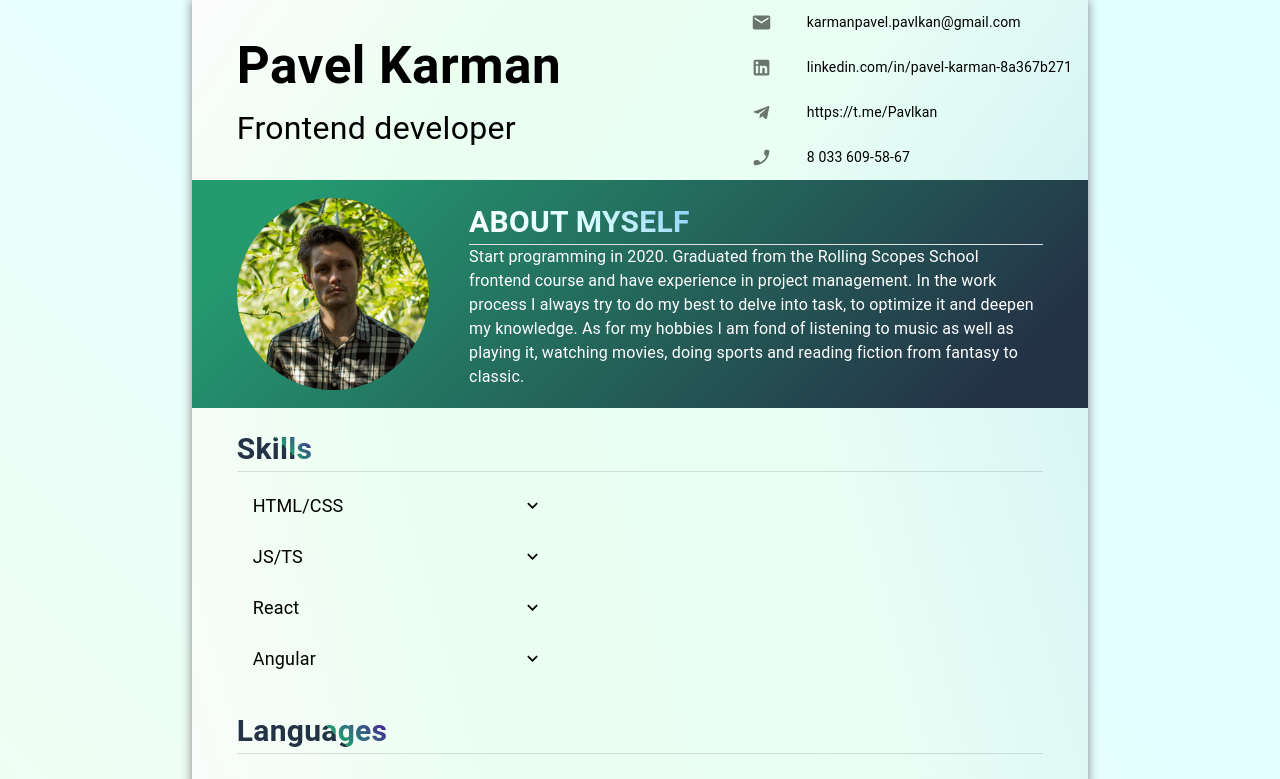
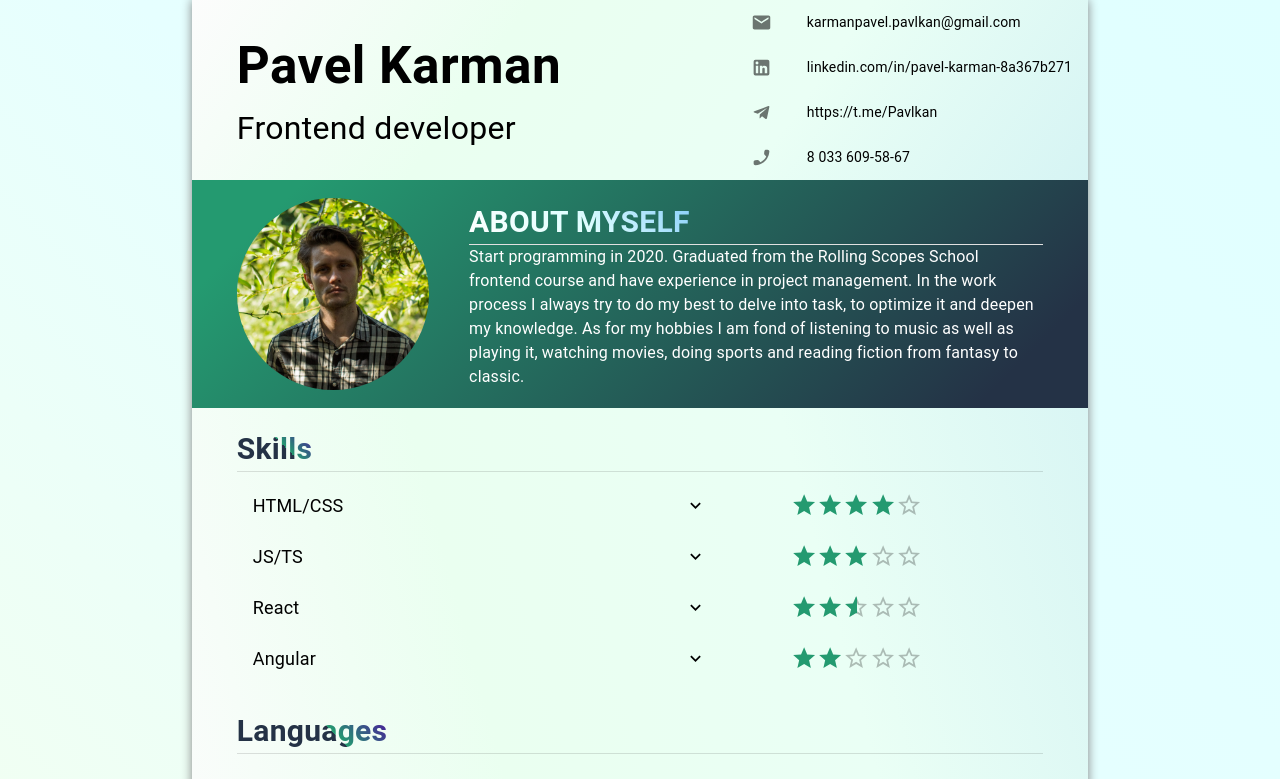
Before and after one commit to Pavlkan/CV, a React (Create React App) app: page / in a window 1280 px wide. Shown: the top 779 px of the page. Built offline with nearby package versions, Linux system fonts and the light colour scheme.

Commit message:
feat: add rating in skills section

```diff
--- a/src/components/languages/Languages.tsx
+++ b/src/components/languages/Languages.tsx
@@ -6,12 +6,12 @@ import { LanguageItem } from "./language-item/LanguageItem";
 
 export const Languages = () => {
     return (
-        <Box>
+        <Box mb="2%">
             <Title title="Languages" />
 
             <Divider />
 
-            <List>
+            <List style={{ width: "89%" }}>
                 {languages.map((languageInfo, key) => {
                     return <LanguageItem key={key} languageInfo={languageInfo} />;
                 })}
--- a/src/components/skills/Skills.tsx
+++ b/src/components/skills/Skills.tsx
@@ -11,7 +11,7 @@ export const Skills = () => {
 
             <Divider />
 
-            <List style={{ width: "40%" }}>
+            <List style={{ width: "85%" }}>
                 {skills.map((skill, key) => {
                     return <SkillItem key={key} skill={skill} />;
                 })}
--- a/src/components/skills/skill-item/SkillItem.tsx
+++ b/src/components/skills/skill-item/SkillItem.tsx
@@ -1,13 +1,13 @@
 import React from "react";
 
-import { List, ListItemButton, ListItemText, Collapse, Typography } from "@mui/material";
+import { Box, List, ListItemButton, Rating, ListItemText, Collapse, Typography } from "@mui/material";
 import ExpandLess from "@mui/icons-material/ExpandLess";
 import ExpandMore from "@mui/icons-material/ExpandMore";
 
 import styles from "./skill-item.module.css";
 
 interface SkillItemProps {
-    skill: { tech: string; projects: Map<string, string> };
+    skill: { tech: string; level: number; projects: Map<string, string> };
 }
 
 export const SkillItem = ({ skill }: SkillItemProps) => {
@@ -22,11 +22,15 @@ export const SkillItem = ({ skill }: SkillItemProps) => {
     };
 
     return (
-        <>
-            <ListItemButton onClick={handleOpenClick}>
-                <ListItemText primary={<Typography fontSize={18}>{skill.tech}</Typography>} />
-                {open ? <ExpandLess /> : <ExpandMore />}
-            </ListItemButton>
+        <Box>
+            <Box className={styles.titleContainer}>
+                <ListItemButton onClick={handleOpenClick}>
+                    <ListItemText primary={<Typography fontSize={18}>{skill.tech}</Typography>} />
+                    {open ? <ExpandLess /> : <ExpandMore />}
+                </ListItemButton>
+
+                <Rating sx={{ color: "rgb(36, 154, 112)" }} value={skill.level} precision={0.5} size="large" readOnly />
+            </Box>
 
             <Collapse in={open} timeout="auto" unmountOnExit>
                 <List component="div" disablePadding>
@@ -39,6 +43,6 @@ export const SkillItem = ({ skill }: SkillItemProps) => {
                     })}
                 </List>
             </Collapse>
-        </>
+        </Box>
     );
 };
--- a/src/components/skills/skill-item/skill-item.module.css
+++ b/src/components/skills/skill-item/skill-item.module.css
@@ -1,3 +1,9 @@
+.titleContainer {
+  display: flex;
+  align-items: center;
+  gap: 10%;
+}
+
 .link {
   background: linear-gradient(45deg, rgb(76, 0, 138) 33%, #0D61BC 66%, #5100a3);
   background-clip: text;
--- a/src/data/CVInfo.tsx
+++ b/src/data/CVInfo.tsx
@@ -30,6 +30,7 @@ playing it, watching movies, doing sports and reading fiction from fantasy to cl
 export const skills = [
     {
         tech: "HTML/CSS",
+        level: 4,
         projects: new Map([
             ["Portfolio", "https://rolling-scopes-school.github.io/pavlkan-JSFEPRESCHOOL/portfolio/"],
             ["Shelter", "https://rolling-scopes-school.github.io/pavlkan-JSFE2022Q1/shelter/pages/main/index.html"],
@@ -39,6 +40,7 @@ export const skills = [
     },
     {
         tech: "JS/TS",
+        level: 3,
         projects: new Map([
             ["CodeWars 4kyu", "https://www.codewars.com/users/rsschool_0b065bd1014e96bf"],
             ["Virtual keyboard", "https://rolling-scopes-school.github.io/pavlkan-JSFE2022Q1/RSS-Virtual-Keyboard/"],
@@ -51,10 +53,12 @@ export const skills = [
     },
     {
         tech: "React",
+        level: 2.5,
         projects: new Map([["Gartic phone clone", "https://cute-stroopwafel-d072f2.netlify.app/landing"]]),
     },
     {
         tech: "Angular",
+        level: 2,
         projects: new Map([["Video hosting", "https://648b66bb7bbf3c00c05c5cc1--glittering-pixie-633ae1.netlify.app"]]),
     },
 ];
```
